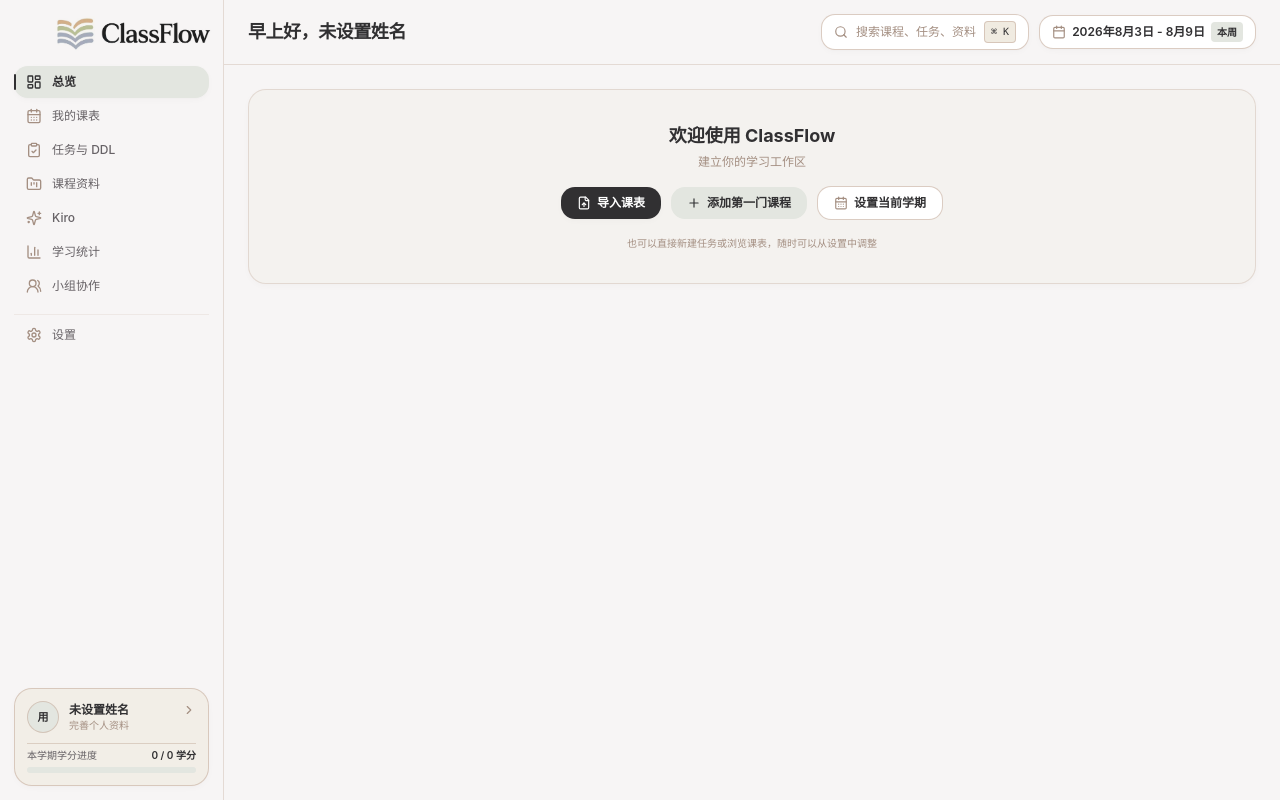
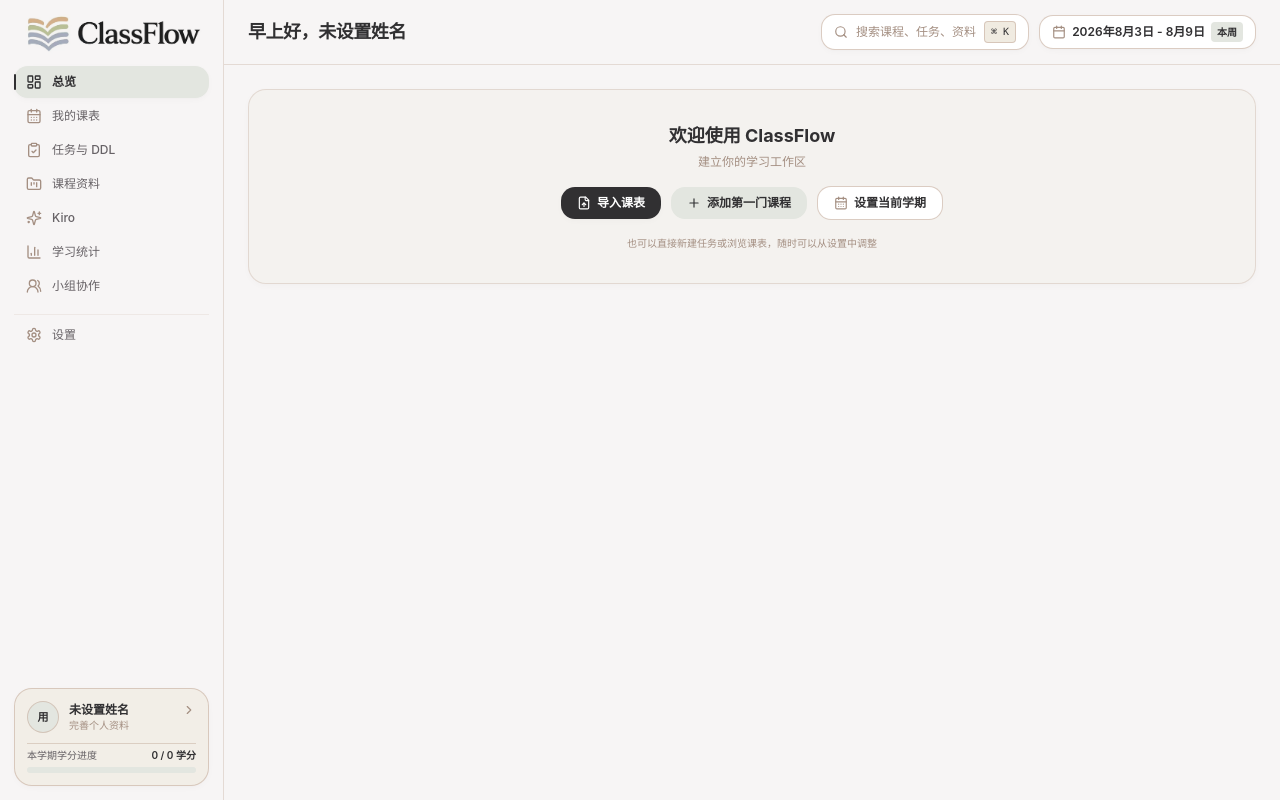
Before and after one commit to zuliku/classflow-study-dashboard, a Next.js app: page / in a window 1280 px wide. Built offline with nearby package versions, Linux system fonts and the light colour scheme.

Commit message:
fix(sidebar): center full logo and enlarge to 180px for full sidebar

```diff
--- a/components/layout/Sidebar.tsx
+++ b/components/layout/Sidebar.tsx
@@ -24,7 +24,7 @@
       <div className="space-y-3">
         {/* Brand Logo：Icon Rail 显示图形 Mark；完整 Sidebar 显示全横版 Logo（Responsive Swap，非缩放） */}
         <div
-          className="w-full h-10 px-0.5 flex items-center justify-center xl:justify-start xl:pl-[38px] cursor-pointer transition-opacity hover:opacity-90"
+          className="w-full h-10 px-0.5 flex items-center justify-center cursor-pointer transition-opacity hover:opacity-90"
           onClick={() => setActiveTab("overview")}
           title="ClassFlow"
         >
@@ -34,11 +34,11 @@
             alt="ClassFlow"
             className="hidden md:block xl:hidden w-8 h-8 object-contain"
           />
-          {/* ≥1280 完整 Sidebar：图形 + ClassFlow 文字，max-width 约束，与导航文字左对齐 */}
+          {/* ≥1280 完整 Sidebar：图形 + ClassFlow 文字，Sidebar 水平居中，max-width 约束，不拉伸 */}
           <img
             src="/logo.png"
             alt="ClassFlow"
-            className="hidden xl:block w-9 h-9 xl:w-auto xl:h-auto xl:max-w-[160px] object-contain mix-blend-multiply"
+            className="hidden xl:block w-9 h-9 xl:w-auto xl:h-auto xl:max-w-[180px] object-contain mix-blend-multiply"
           />
         </div>
 
```
